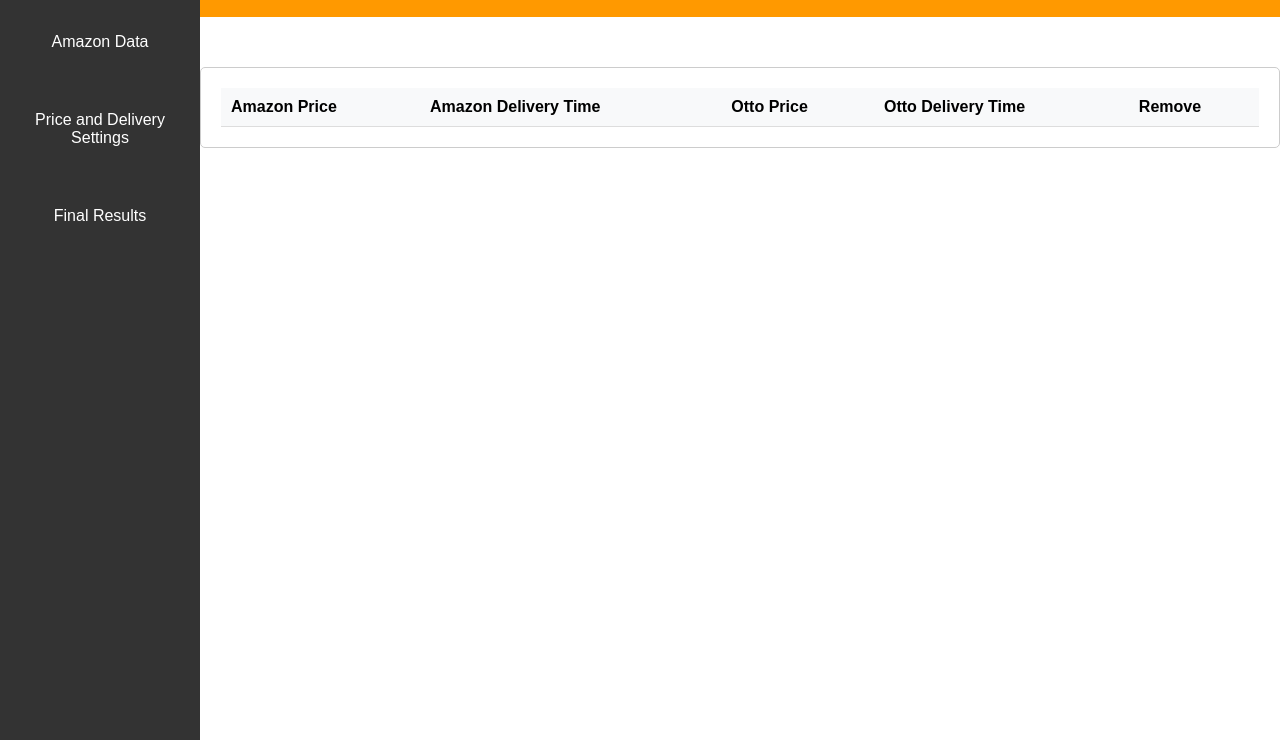
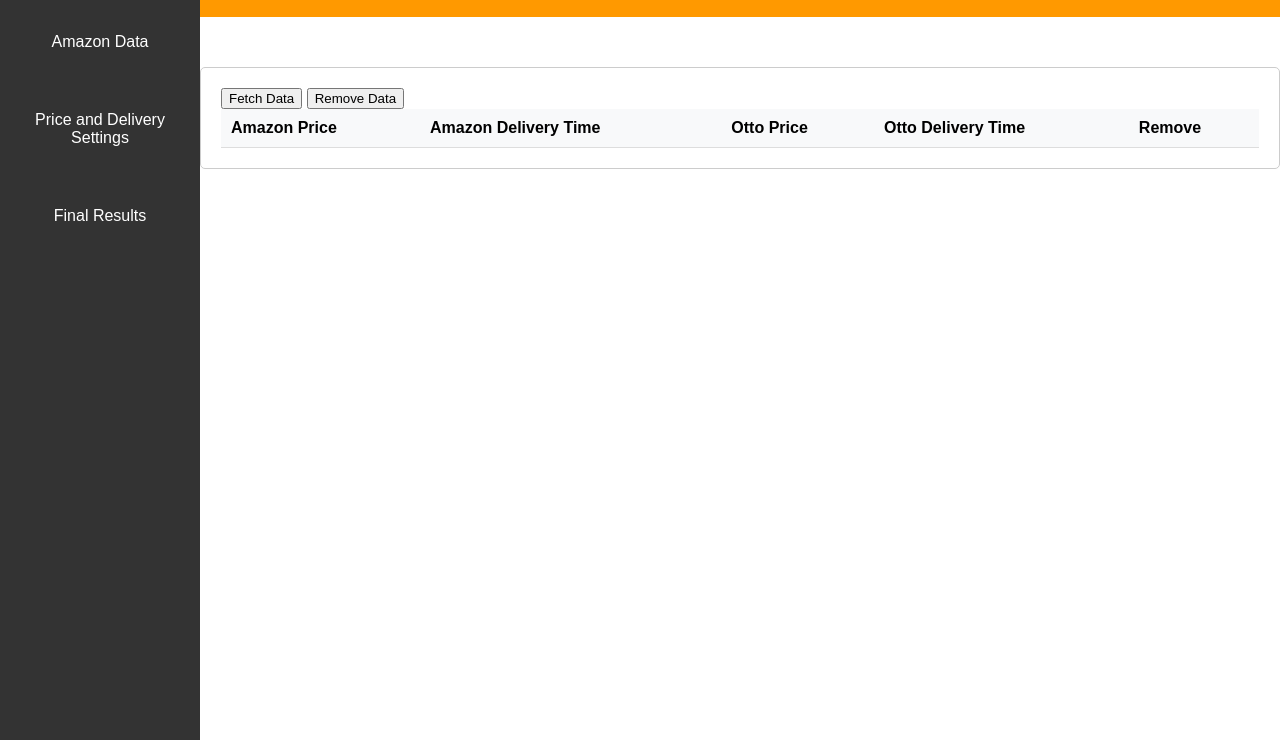
Before and after one commit to BlueBlue100/First, a plain HTML site: page forth.html in a window 1280 px wide. Shown: the part 60-800 px from the top of the page. Drawn offline with Linux system fonts and the light colour scheme.

Commit message:
Update forth.html

```diff
--- a/forth.html
+++ b/forth.html
@@ -24,6 +24,8 @@
     </header>
 
     <div class="container">
+        <button onclick="fetchData()">Fetch Data</button>
+        <button onclick="removeData()">Remove Data</button>
         <table>
             <thead>
                 <tr>
@@ -42,6 +44,44 @@
         </table>
     </div>
 
-    <script src="script.js"></script>
+    <script>
+        function fetchData() {
+            // This is just a dummy data fetching function
+            const dummyData = [
+                { amazonPrice: "$100", amazonDelivery: "2 days", ottoPrice: "$90", ottoDelivery: "3 days" },
+                { amazonPrice: "$120", amazonDelivery: "1 day", ottoPrice: "$100", ottoDelivery: "2 days" },
+                { amazonPrice: "$80", amazonDelivery: "3 days", ottoPrice: "$85", ottoDelivery: "4 days" }
+            ];
+
+            const resultBody = document.getElementById('resultBody');
+
+            // Clear previous data
+            resultBody.innerHTML = '';
+
+            // Populate table with fetched data
+            dummyData.forEach(item => {
+                const row = document.createElement('tr');
+                row.innerHTML = `
+                    <td>${item.amazonPrice}</td>
+                    <td>${item.amazonDelivery}</td>
+                    <td>${item.ottoPrice}</td>
+                    <td>${item.ottoDelivery}</td>
+                    <td><button onclick="removeRow(this)">Remove</button></td>
+                `;
+                resultBody.appendChild(row);
+            });
+        }
+
+        function removeData() {
+            const resultBody = document.getElementById('resultBody');
+            // Remove all rows from the table
+            resultBody.innerHTML = '';
+        }
+
+        function removeRow(button) {
+            // Remove the row corresponding to the clicked button
+            button.parentNode.parentNode.remove();
+        }
+    </script>
 </body>
 </html>
```
